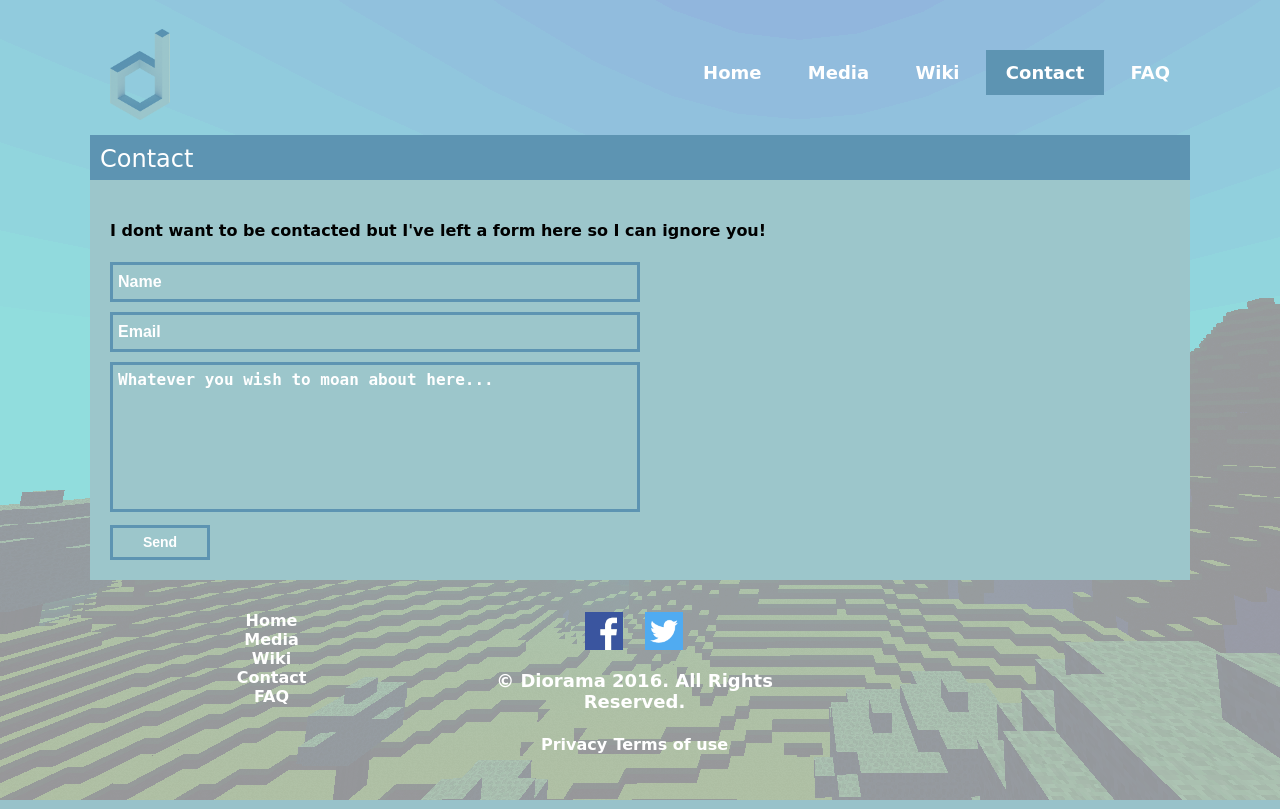
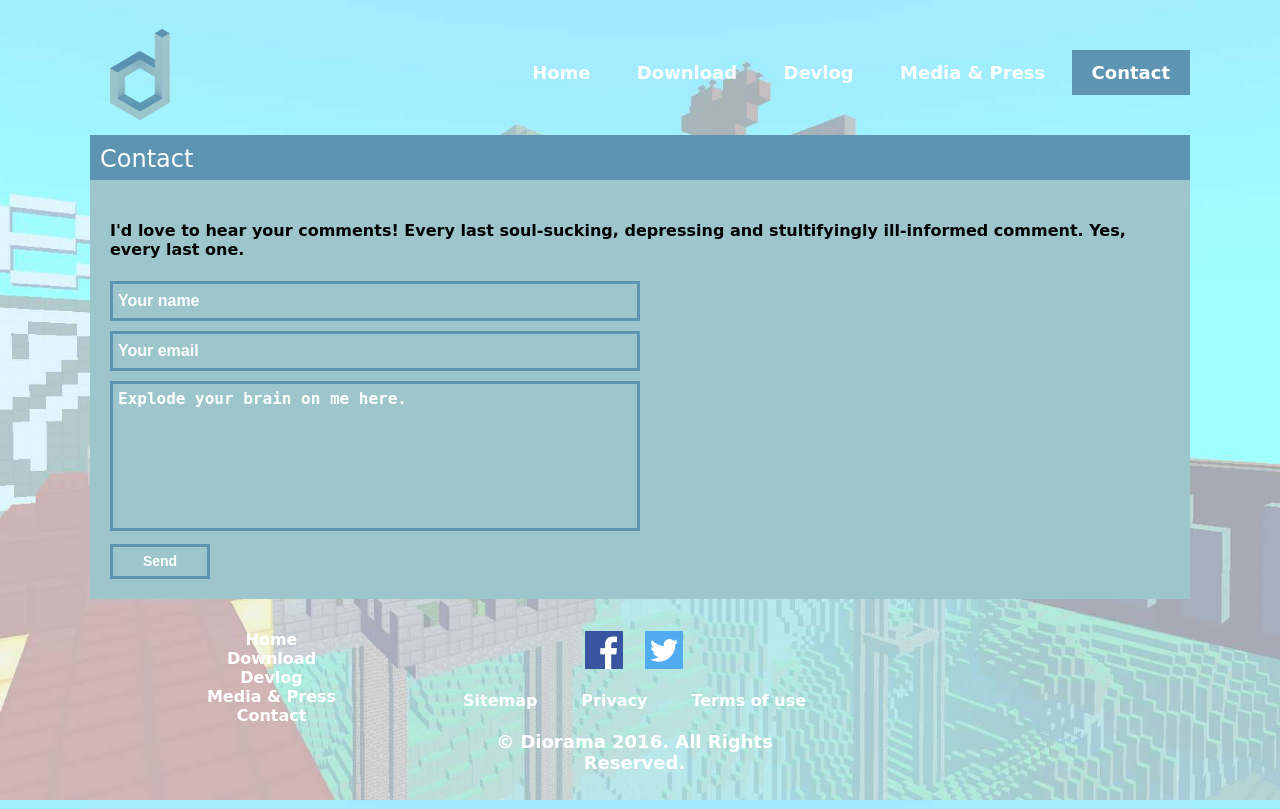
Before and after one commit to robertswan/diorama-www, a PHP site: page /contact.htm in a window 1280 px wide. Run offline with PHP 8.4, Linux system fonts and the light colour scheme; some web fonts are replaced.

Commit message:
updated bg

```diff
--- a/contact.htm
+++ b/contact.htm
@@ -46,11 +46,10 @@
         <div id="nav-wrap">
           <nav id="nav">
             <a href="index.htm"><li class="link">Home</li></a>
-            <!--<a href="#"><li class="buy">Store</li></a>-->
-            <a href="#"><li class="link">Media</li></a>
-            <a href="http://robtheswan.com/wiki/index.php?title=Main_Page" target="_blank" title="Opens a new tab"><li class="link">Wiki</li></a>
+            <a href="#download"><li class="link">Download</li></a>
+            <a href="devlog.htm"><li class="link">Devlog</li></a>
+            <a href="media.htm"><li class="link">Media &amp; Press</li></a>
             <a href="contact.htm"><li class="link active">Contact</li></a>
-            <a href="faq.htm"><li class="link">FAQ</li></a>
           </nav>
         </div>
 
@@ -76,11 +75,11 @@
       <section class="section">
         <header class="section-head">Contact</header>
         <div class="section-desc">
-          <h4>I dont want to be contacted but I've left a form here so I can ignore you!</h4>
+          <h4>I'd love to hear your comments! Every last soul-sucking, depressing and stultifyingly ill-informed comment. Yes, every last one.</h4>
           <form id="form">
-            <input  class="field" type="text"  placeholder="Name"  autocomplete="off" required="required" /> <br>
-            <input  class="field" type="email" placeholder="Email" autocomplete="off" required="required" /> <br>
-            <textarea id="textarea" placeholder="Whatever you wish to moan about here..." required="required"></textarea>
+            <input  class="field" type="text"  placeholder="Your name"  autocomplete="off" required="required" /> <br>
+            <input  class="field" type="email" placeholder="Your email" autocomplete="off" required="required" /> <br>
+            <textarea id="textarea" placeholder="Explode your brain on me here." required="required"></textarea>
 
             <input class="button" type="submit" value="Send" />
           </form>
@@ -92,11 +91,10 @@
           <br>
           <nav id="foot-nav">
             <a href="index.htm"><li class="foot-link">Home</li></a>
-            <!--<a href="#"><li class="buy">Store</li></a>-->
-            <a href="#"><li class="foot-link">Media</li></a>
-            <a href="#"><li class="foot-link">Wiki</li></a>
-            <a href="contact.htm"><li class="foot-link">Contact</li></a>
-            <a href="faq.htm"><li class="foot-link">FAQ</li></a>
+            <a href="#"><li class="foot-link">Download</li></a>
+            <a href="#"><li class="foot-link">Devlog</li></a>
+            <a href="contact.htm"><li class="foot-link">Media &amp; Press</li></a>
+            <a href="faq.htm"><li class="foot-link">Contact</li></a>
           </nav>
 
         </div>
@@ -112,12 +110,14 @@
             </a>
           </div>
 
-          &copy; Diorama 2016. All Rights Reserved.
+            <a href="#" class="foot-link">Sitemap</a>&nbsp;&nbsp;&nbsp;&nbsp;&nbsp;&nbsp;
+            <a href="#" class="foot-link">Privacy</a>&nbsp;&nbsp;&nbsp;&nbsp;&nbsp;&nbsp;
+            <a href="#" class="foot-link">Terms of use</a>
 
-          <br><br>
+            <br><br>
 
-          <a href="#" class="foot-link">Privacy</a>
-          <a href="#" class="foot-link">Terms of use</a>
+            &copy; Diorama 2016. All Rights Reserved.
+
         </div>
 
         <div id="foot-right" class="foot-box">
--- a/css/master.css
+++ b/css/master.css
@@ -24,7 +24,7 @@ html, body {
     font-size: 14px;
     font-weight: bold;
 
-    background: url("../imgs/background.png");
+    background: url("../imgs/background.jpg");
     background-size: cover;
     background-repeat: no-repeat;
     background-attachment: fixed;
```
Also changed, not shown: imgs/_background.png (added), imgs/background.jpg (added), imgs/background.png.
